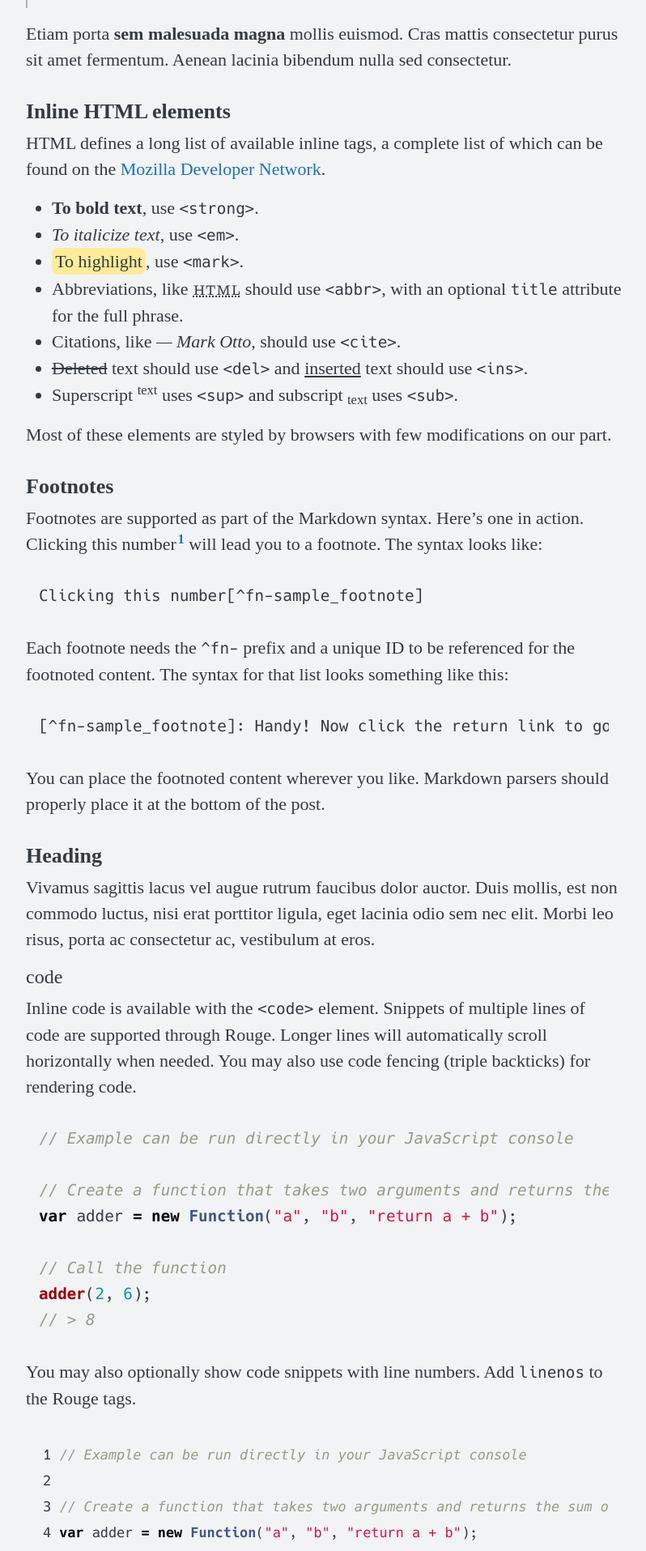
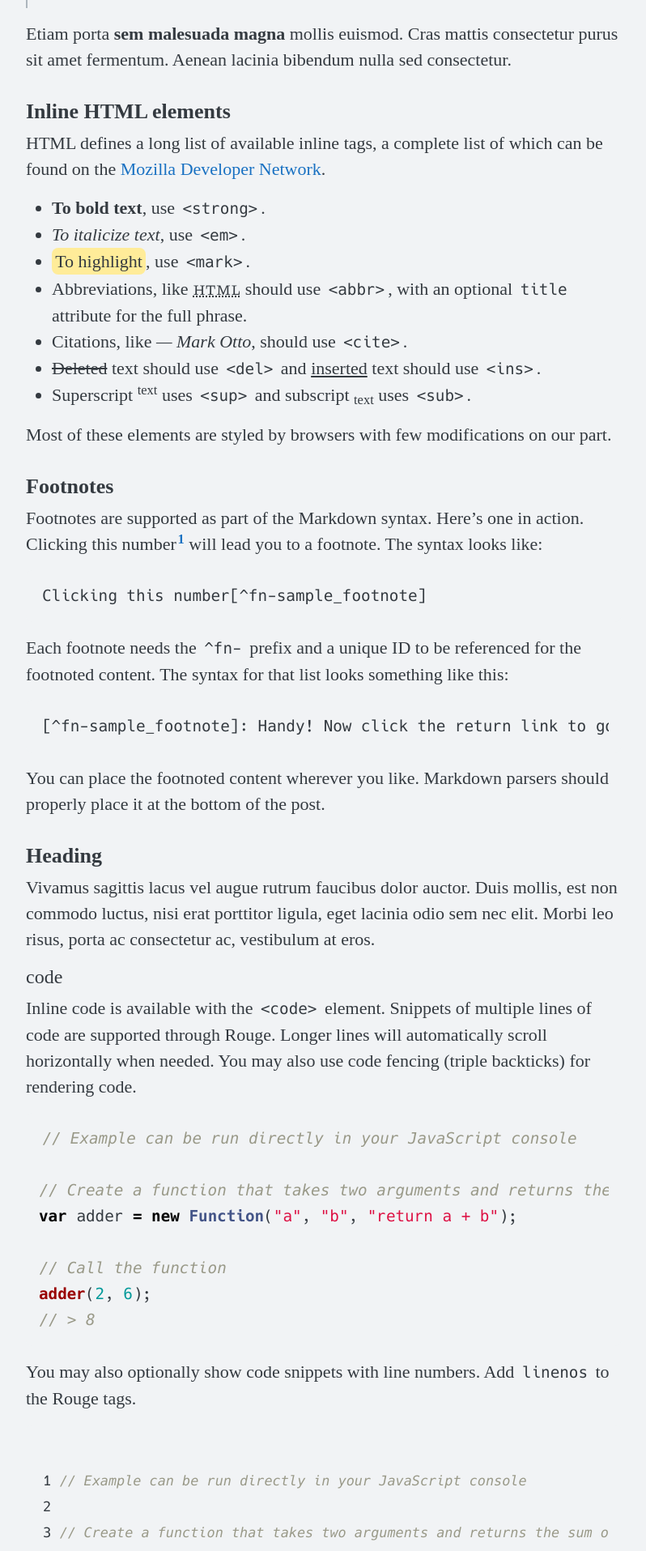
Before and after one commit to piazzai/cvless, a Jekyll site: the page built from _posts/2022-08-15-example-content.md, in a window 1280 px wide. Shown: the part 894-2809 px from the top of the page at 81% size, without its empty margins (240-1038 px from the left). Built offline with Jekyll 4.4.1, drawn with Linux system fonts in a browser that asks for light colours; some web fonts are replaced.

Commit message:
Style inline code

```diff
--- a/_sass/_code.scss
+++ b/_sass/_code.scss
@@ -4,7 +4,8 @@
 }
 
 code {
-  color: var(--body-color);
+  padding: 0 calc(var(--spacer) / 4);
+  color: var(--code-color);
 }
 
 pre {
```
